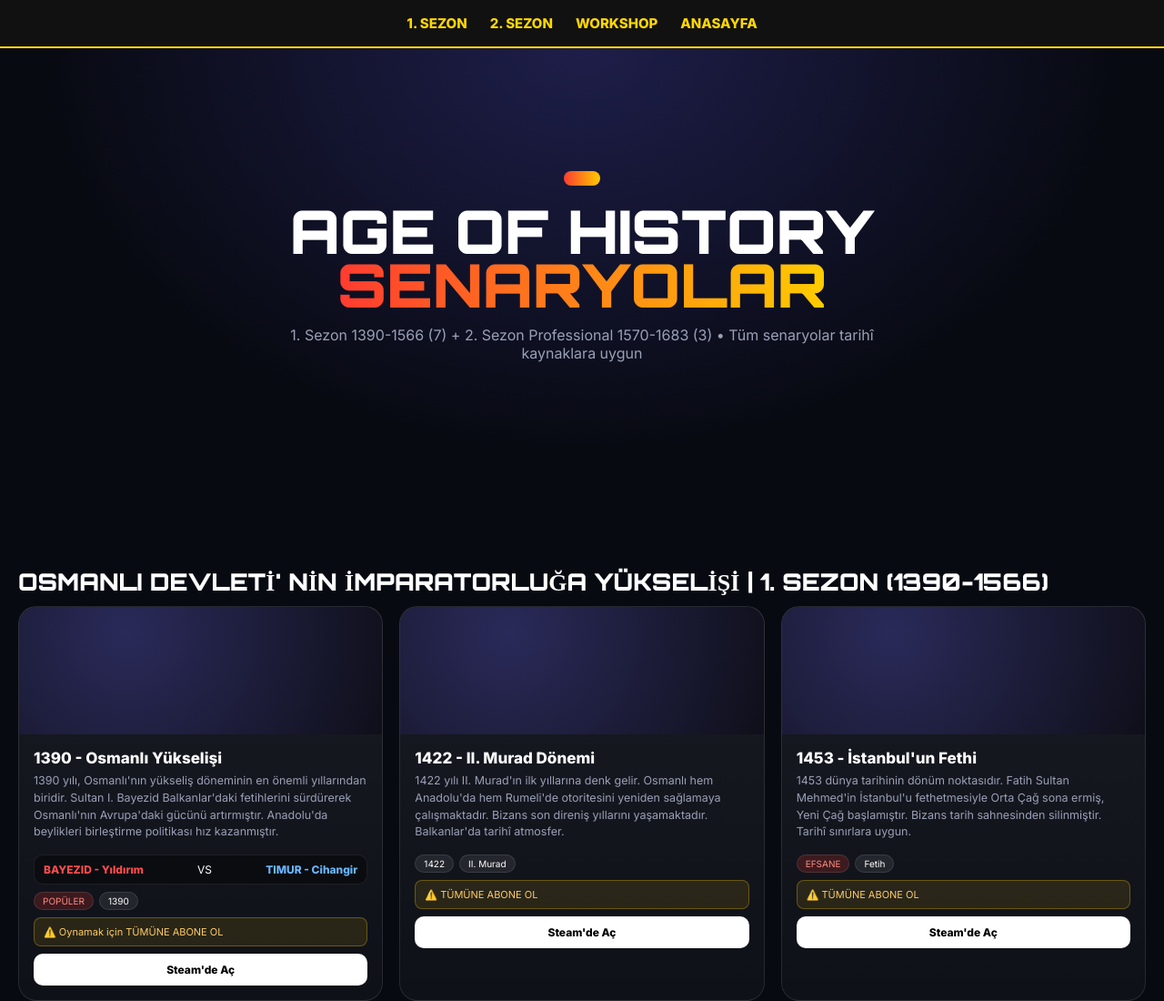
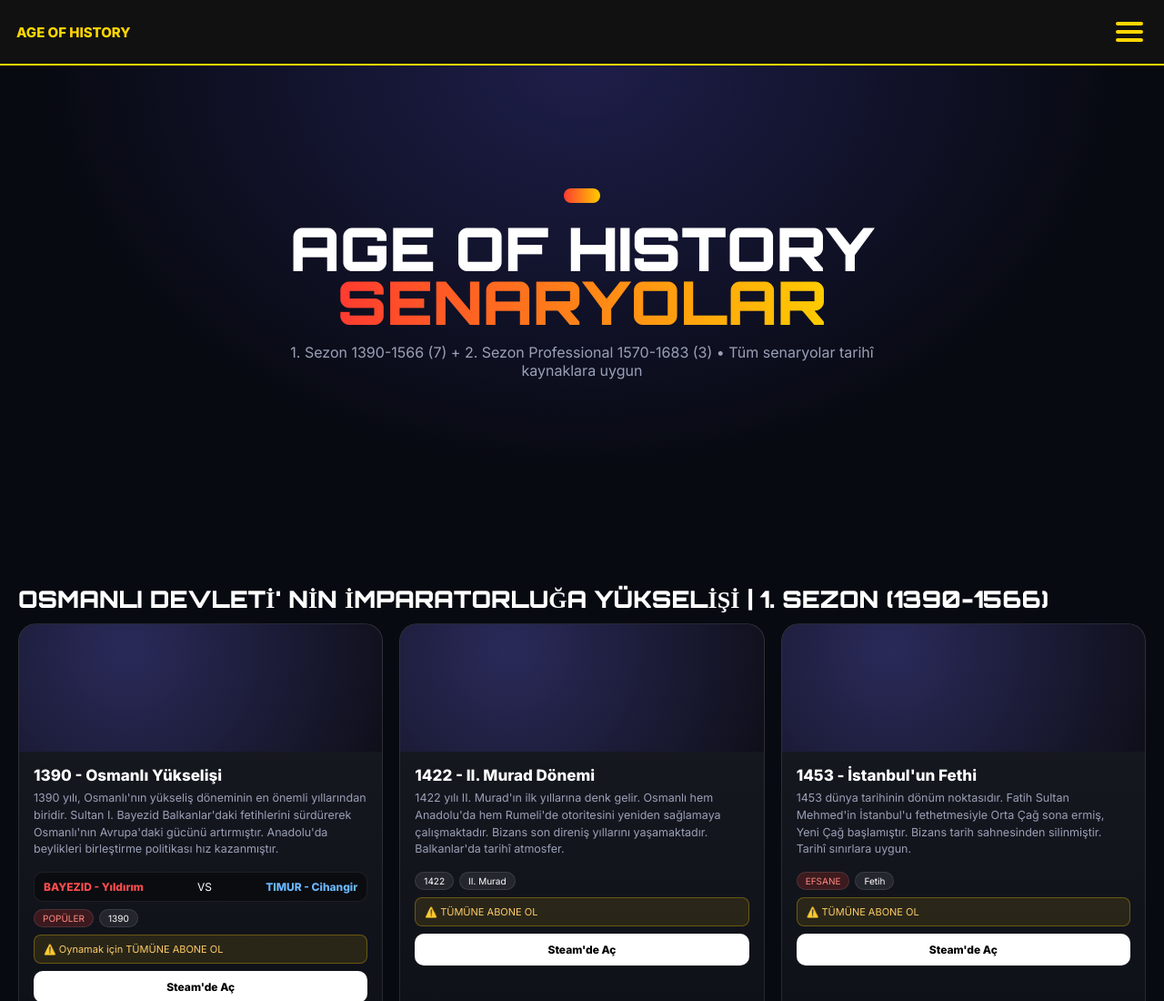
Before and after one commit to userahmet178-a11y/age-of-history-scenarios, a plain HTML site: page index.html in a window 1280 px wide. Shown: the top 1100 px of the page at 91% size. Drawn offline with Linux system fonts and the light colour scheme.

Commit message:
Update index.html

```diff
--- a/index.html
+++ b/index.html
@@ -28,16 +28,29 @@
 </head>
 <body>
 <style>
-.menu { display: flex; justify-content: center; gap: 25px; background: #111; padding: 16px; border-bottom: 2px solid gold; position: sticky; top: 0; z-index: 100; }
-.menu a { color: gold; text-decoration: none; font-weight: bold; font-size: 15px; }
-.menu a:hover { color: white; }
+.topbar { display: flex; justify-content: space-between; align-items: center; background: #111; padding: 14px 18px; border-bottom: 2px solid gold; position: sticky; top: 0; z-index: 100; }
+.logo { color: gold; font-weight: bold; font-size: 15px; }
+.hamburger { background: none; border: none; cursor: pointer; padding: 5px; }
+.hamburger span { display: block; width: 30px; height: 4px; background: gold; margin: 5px 0; border-radius: 2px; }
+.menu-links { display: none; flex-direction: column; background: #111; border-bottom: 2px solid gold; text-align: center; }
+.menu-links.open { display: flex; }
+.menu-links a { color: gold; text-decoration: none; font-weight: bold; padding: 14px; border-top: 1px solid #333; }
+.menu-links a:hover { color: white; background: #222; }
 </style>
-<nav class="menu">
+<div class="topbar">
+<div class="logo">AGE OF HISTORY</div>
+<button class="hamburger" onclick="document.getElementById('menuLinks').classList.toggle('open')">
+<span></span>
+<span></span>
+<span></span>
+</button>
+</div>
+<div id="menuLinks" class="menu-links">
 <a href="#sezon1">1. SEZON</a>
 <a href="#sezon2">2. SEZON</a>
-<a href="#workshop">WORKSHOP</a>
+<a href="BURAYA_STEAM_WORKSHOP_LINKINI_YAZ" target="_blank">WORKSHOP</a>
 <a href="#">ANASAYFA</a>
-</nav>
+</div>
 <div class="hero"><div><div class="badge"></div><h1>AGE OF HISTORY<br><span>SENARYOLAR</span></h1><p>1. Sezon 1390-1566 (7) + 2. Sezon Professional 1570-1683 (3) • Tüm senaryolar tarihî kaynaklara uygun</p></div></div>
 
 <div class="wrap">
```
